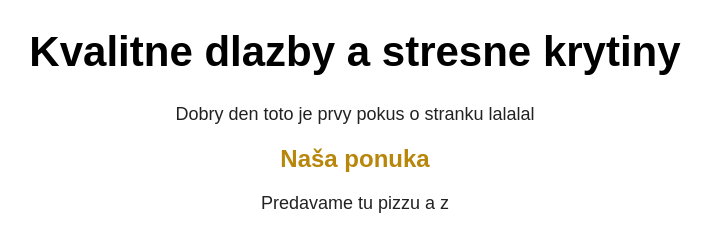
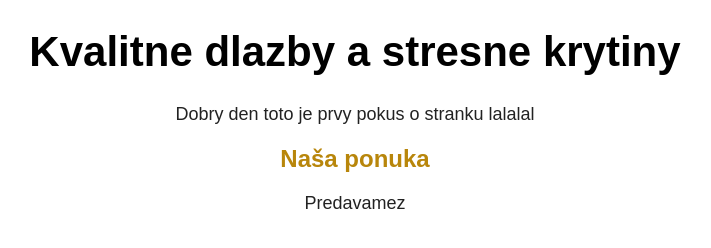
Before and after one commit to Maradnak/stavebna-firma, a plain HTML site: page index.html in a window 1280 px wide. Shown: the whole page, without its empty margins (285-996 px from the left). Drawn offline with Linux system fonts and the light colour scheme.

Commit message:
Fix HTML structure and content in index.html

```diff
--- a/index.html
+++ b/index.html
@@ -15,7 +15,7 @@
 
     <h2>Naša ponuka</h2>
 
-    <p>Predavame tu pizzu a z</p>
+    <p>Predavamez</p>
 
 </body>
 </html>
```
